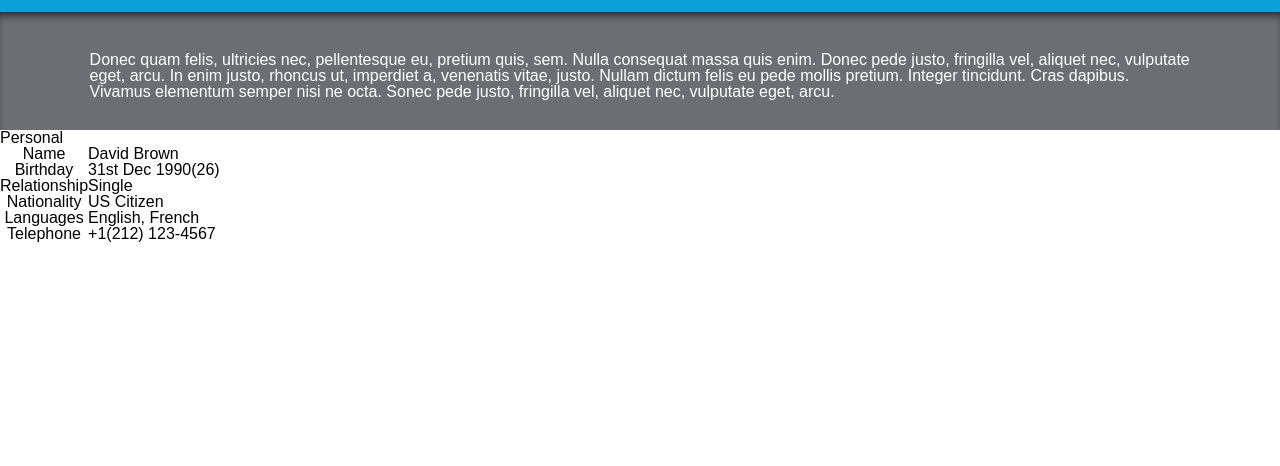
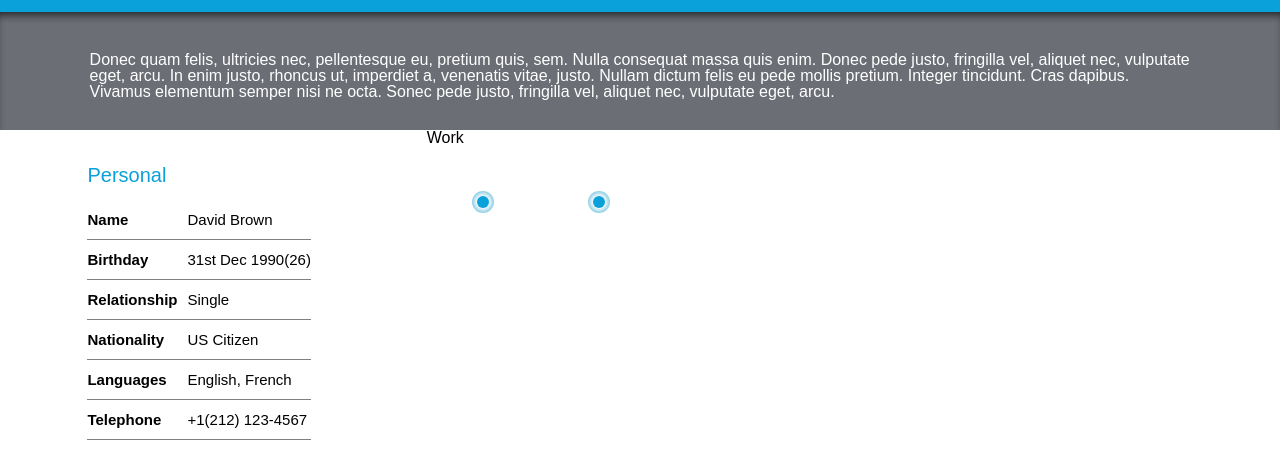
Before and after one commit to tormundgiantsbane/Portfolio-Clone, a plain HTML site: page index.html in a window 1280 px wide. Shown: the part 200-666 px from the top of the page. Drawn offline with Linux system fonts and the light colour scheme.

Commit message:
Got personal table done, working on work section

```diff
--- /dev/null
+++ b/JS/main.js
@@ -0,0 +1,5 @@
+function connectAll() {
+    // connect all the paths you want!
+    connectElements($("#circle1"), $("#circlePath1"), $("#circlePath2"));
+
+}
--- a/css/main.css
+++ b/css/main.css
@@ -120,3 +120,67 @@ Hello Section
 	float: right;
 	margin-top: -70px;
 }
+
+
+
+/*
+===============================
+1/3 Column Section
+===============================
+*/
+
+.col-1-3{
+	width: 33.33%;
+	font-size: 15px;
+	float: left;
+}
+
+.personal-table{
+	margin-left: 20.5%;
+}
+
+tr{
+	text-align: left;
+}
+
+.personal-table th{
+	font-weight: bold;
+	padding: 12px 0;
+
+}
+.personal-table td{
+	padding-left: 10px;
+}
+
+.personal-table tr{
+	border-bottom: .5pt solid grey;
+}
+
+.col-1-3 h3{
+	margin-left: 20.5%;
+	font-size: 20px;
+	color: #0aa1da;
+	padding: 35px 0 15px 0;
+}
+
+
+/*
+===================================
+2/3 Column Section
+===================================
+*/
+
+.col-2-3{
+	width: 66.66%;
+	float: right;
+}
+
+.small-circle{
+	height: 12px;
+	width: 12px;
+	background: #0aa1da;
+	border-radius: 50%;
+	box-shadow: 0px 0px 4px 3px white,
+				0px 0px 0px 5px #7fc8e2;
+	margin: 50px 50px;
+}
--- a/index.html
+++ b/index.html
@@ -5,6 +5,7 @@
 		<meta charset="utf-8">
 		<title>Portfolio</title>
 		<link href="https://fonts.googleapis.com/css?family=Open+Sans:100,200,300,400,500,600" rel="stylesheet">
+		<script type="text/javascript" src="JS/main.js"></script>
 	</head>
 	<body>
 		<header>
@@ -26,7 +27,7 @@
 			<p class="description">Donec quam felis, ultricies nec, pellentesque eu, pretium quis, sem. Nulla consequat massa quis enim. Donec pede justo, fringilla vel, aliquet nec, vulputate eget, arcu. In enim justo, rhoncus ut, imperdiet a, venenatis vitae, justo. Nullam dictum felis eu pede mollis pretium. Integer tincidunt. Cras dapibus. Vivamus elementum semper nisi ne octa. Sonec pede justo, fringilla vel, aliquet nec, vulputate eget, arcu.</p>
 
 			<section class="col-1-3">
-				<h3>Personal</h3>
+					<h3>Personal</h3>
 
 				<table class="personal-table">
 					<tr>
@@ -57,6 +58,26 @@
 			</section>
 
 			<section class="col-2-3">
+				<section class="work">
+					<h3>Work</h3>
+
+					<svg id="circle1" class="small-circle">
+						<path
+						id="circlePath1"
+						d="M0 0"
+						stroke-width="0.3em"
+						style="stroke:#555; fill:none;  "/>
+					</svg>
+
+					<svg id="circle2"  class="small-circle">
+						<path
+						id="circlePath2"
+						d="M0 0"
+						stroke-width="0.3em"
+						style="stroke:#555; fill:none;  "/>
+					</svg>
+				</section>
+
 
 			</section>
 
```
